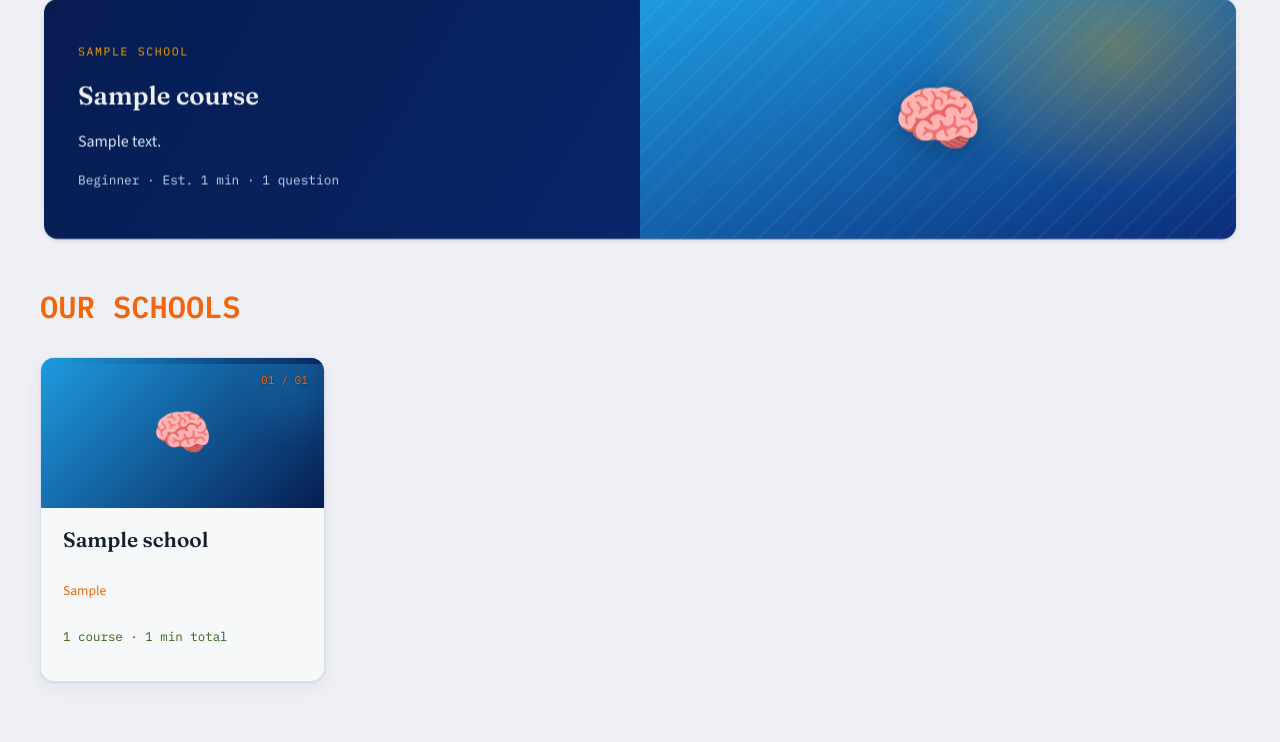
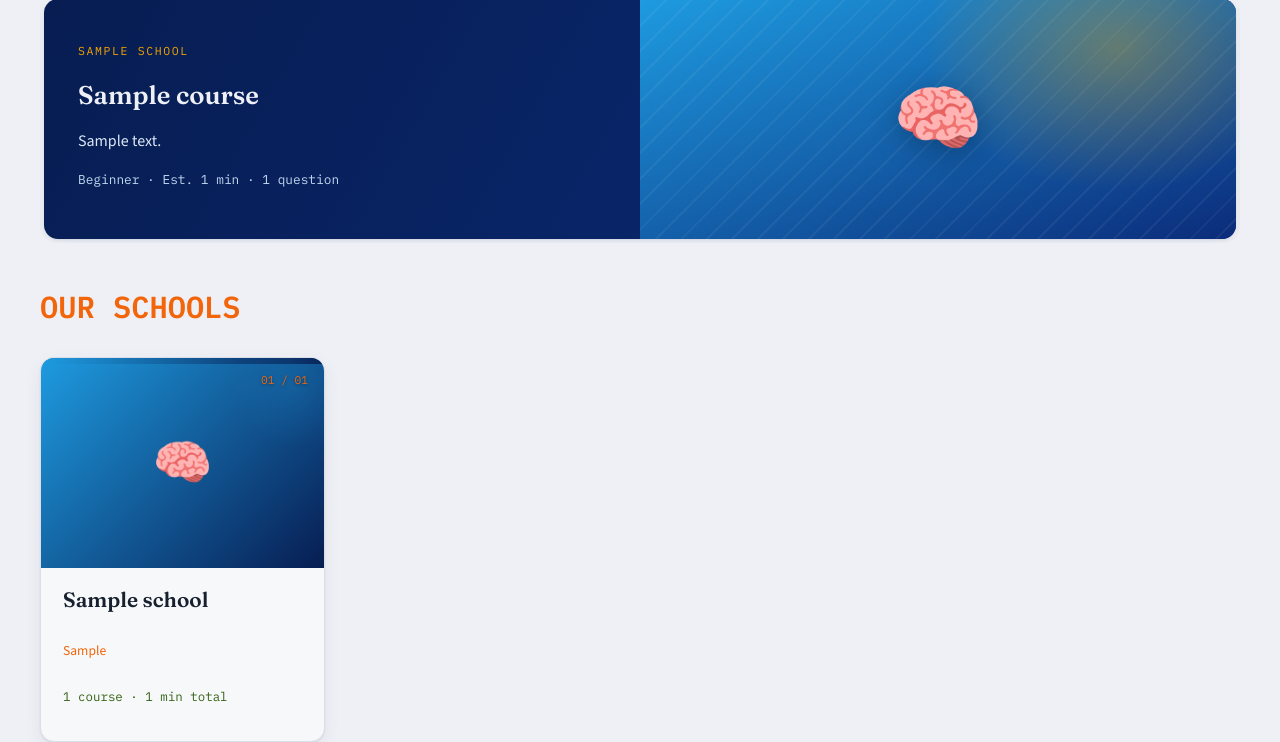
Before and after one commit to remikeks/project-sweep, a Django app: page / in a window 1280 px wide. Shown: the part 2714-3456 px from the top of the page. Run offline with Django 5.2, Linux system fonts and the light colour scheme; tables that the repository leaves empty hold one stand-in row (values such as "Sample post"); parts of the project's set-up code (start-up, migrations or seed data) failed here and were passed over.

Commit message:
changed poster-card sizing

```diff
--- a/static/css/style.css
+++ b/static/css/style.css
@@ -701,7 +701,7 @@ form label { display: block; font-size: 0.85rem; margin-bottom: 4px; color: var(
 .school-card .card-poster {
   position: relative;
   width: 100%;
-  height: 150px;
+  height: 210px;
   flex: none;
 }
 
```
